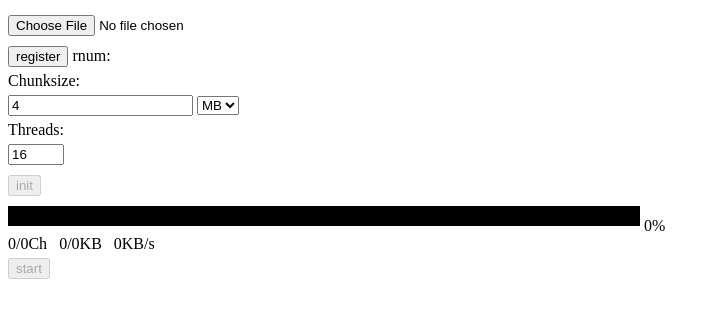
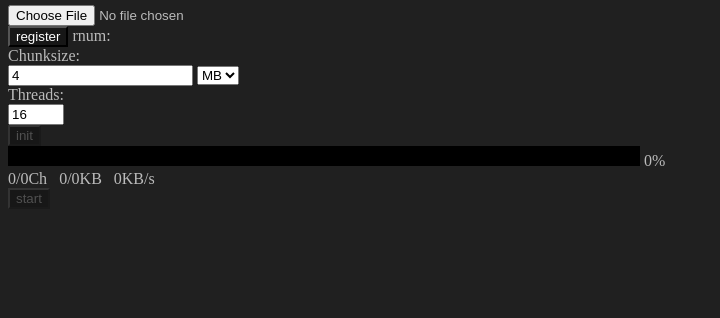
Before and after one commit to dail45/p2p, a Flask app: page /upload in a window 1280 px wide. Shown: the top 318 px of the page, without its empty margins (0-720 px from the left). Run offline with Flask 2, Linux system fonts and the light colour scheme.

Commit message:
Server v14 --Chunks and Size Labels render --progressBar render --Starter CSS

```diff
--- /dev/null
+++ b/static/upload.css
@@ -0,0 +1,20 @@
+body {
+    background-color: #202020;
+    color: #BBBBBB;
+    border-color: #BBBBBB;
+    margin-top: 5px;
+    margin-bottom: 5px;
+}
+button {
+    background-color: #171717;
+    color: #ffffff;
+}
+button:hover {
+    border: 2px solid #707070;
+}
+button:disabled {
+    color: #505050;
+}
+button:checked {
+    background-color: #353535;
+}
--- a/static/upload.js
+++ b/static/upload.js
@@ -13,26 +13,26 @@ function strSizeFormatToInt(sizeFormat) {
   }
 }
 
-function formatSize(size) {
+function formatSize(size, power=0) {
   let newSize = size
   let typeSize = "B"
   let typeSizeInt = 0
-  if (newSize >= 1024) {
+  if (newSize >= 1024 || power > 0) {
     newSize /= 1024
     typeSize = "KB"
     typeSizeInt++
   }
-  if (newSize >= 1024) {
+  if (newSize >= 1024 || power > 1) {
     newSize /= 1024
     typeSize = "MB"
     typeSizeInt++
   }
-  if (newSize >= 1024) {
+  if (newSize >= 1024 || power > 2) {
     newSize /= 1024
     typeSize = "GB"
     typeSizeInt++
   }
-  return Array.of([newSize, typeSize, typeSizeInt])
+  return [parseFloat(newSize.toFixed(2)), typeSize, typeSizeInt]
 }
 
 async function register() {
@@ -41,7 +41,7 @@ async function register() {
   response = await fetch("/reg")
   rnum = await response.text()
   document.getElementById("rnumLabel").innerText = "rnum: " + rnum
-  setTimeout(() => {regBtn.disabled = false}, 1000)
+  setTimeout(() => {regBtn.disabled = false}, 500)
   initBtn.disabled = false
   regFlag = true
   initFlag = false
@@ -70,7 +70,7 @@ async function init() {
   })
   let log = await response.json()
   console.log(log)
-  setTimeout(() => {regBtn.disabled = false;initBtn.disabled = false}, 1000)
+  setTimeout(() => {regBtn.disabled = false;initBtn.disabled = false}, 500)
   startBtn.disabled = false
 }
 
@@ -129,7 +129,9 @@ async function sendChunk(chunk, index) {
         body: chunk
       })
       uploaded++
-      uploadedBytes += chunk.length
+      uploadedBytes += chunk.byteLength
+      renderProgressBar(Math.ceil((uploadedBytes / file.size) * 100))
+      renderChunksAndSizeAndSpeed(uploaded, uploadedBytes)
       threadsOn--
       if (uploadedBytes === file.size) {
         doneFlag = true
@@ -137,7 +139,6 @@ async function sendChunk(chunk, index) {
       }
       break
     }
-
   }
 }
 
@@ -153,31 +154,64 @@ async function readChunk(start, end) {
   })
 }
 
+function renderProgressBar(value) {
+  var canvas = document.getElementById("progressBar")
+  if (canvas.getContext) {
+    var ctx = canvas.getContext("2d")
+    ctx.fillStyle = "#BBBBBB"
+    ctx.fillRect(0, 0, canvas.width,20)
+    ctx.fillStyle = "#202020"
+    ctx.fillRect(1, 1, canvas.width - 2, 18)
+    ctx.fillStyle = "#05B8CC"
+    if (value > 100) {
+      width = 100
+    } else {
+      width = 1 * value
+    }
+    ctx.fillRect(1, 1, width, 18)
+    console.log(canvas.height, canvas.width)
+  }
+  if (value > 100) {
+      value = 100
+    } else {
+      value = 1 * value
+    }
+  var progressBarValue = document.getElementById("progressBarValue")
+  progressBarValue.innerText = `${value} %`
+}
 
-let fileFlag = false
-let regFlag = false
-let initFlag = false
-let doneFlag = false
-let rnum = 0
-let file = null
-let chunkSize = 4 * (2 ** 20)
-let threads = 16
-let threadsOn = 0
-let uploaded = 0
-let uploadedBytes = 0
-let speed = 0
-let fileBtn = document.getElementById("uploadbtn")
-let regBtn = document.getElementById("regBtn")
-let chunkSizeInput = document.getElementById("numberChunkSizeInput")
-let chunkSizeTypeInput = document.getElementById("typeChunkSizeSelect")
-let threadsInput = document.getElementById("threadCountInput")
-let initBtn = document.getElementById("initBtn")
-let progressBar = document.getElementById("progressBar")
-let progressBarValue = document.getElementById("progressBarValue")
-let chunksLabel = document.getElementById("ChunksLabel")
-let sizeLabel = document.getElementById("SizeLabel")
-let speedLabel = document.getElementById("SpeedLabel")
-let startBtn = document.getElementById("startBtn")
+function renderChunksAndSizeAndSpeed(chunks, size) {
+  chunksLabel.innerText = `${chunks}/${Math.ceil(file.size / chunkSize)}Ch  `
+  var formatedSize = formatSize(file.size)
+  var sizeDone = formatSize(size, power=formatedSize[2])
+  sizeLabel.innerText = `${sizeDone[0]}/${formatedSize[0]}${formatedSize[1]}  `
+}
+
+
+var fileFlag = false
+var regFlag = false
+var initFlag = false
+var doneFlag = false
+var rnum = 0
+var file = null
+var chunkSize = 4 * (2 ** 20)
+var threads = 16
+var threadsOn = 0
+var uploaded = 0
+var uploadedBytes = 0
+var speed = 0
+var fileBtn = document.getElementById("uploadbtn")
+var regBtn = document.getElementById("regBtn")
+var chunkSizeInput = document.getElementById("numberChunkSizeInput")
+var chunkSizeTypeInput = document.getElementById("typeChunkSizeSelect")
+var threadsInput = document.getElementById("threadCountInput")
+var initBtn = document.getElementById("initBtn")
+var progressBar = document.getElementById("progressBar")
+var progressBarValue = document.getElementById("progressBarValue")
+var chunksLabel = document.getElementById("ChunksLabel")
+var sizeLabel = document.getElementById("SizeLabel")
+var speedLabel = document.getElementById("SpeedLabel")
+var startBtn = document.getElementById("startBtn")
 
 document.addEventListener("readystatechange", () => {
   if (document.readyState === "complete") {
--- a/templates/upload.html
+++ b/templates/upload.html
@@ -7,14 +7,11 @@
     <meta http-equiv="X-UA-Compatible" content="ie=edge">
     <title>Upload</title>
     <script src="./static/upload.js"></script>
-    <style>* {
-        margin-top: 5px;
-        margin-bottom: 5px;
-    }</style>
+    <link href="../static/upload.css" rel="stylesheet">
 </head>
 <body>
     <input type="file" id="uploadbtn" onclick=""><br>
-    <input type="button" value="register" id="regBtn" onclick="">
+    <button value="register" id="regBtn" onclick="">register</button>
     <span id="rnumLabel">rnum: </span><br>
     <span>Chunksize: </span><br>
     <input type="number" id="numberChunkSizeInput" value="4">
@@ -25,9 +22,9 @@
     </select><br>
     <span>Threads: </span><br>
     <input type="number" id="threadCountInput" value="16" min="1" max="64"><br>
-    <input type="button" value="init" id="initBtn"><br>
-    <canvas style="width: 50%; height: 20px; background-color: black" id="progressBar"></canvas><span id="progressBarValue"> 0%</span><br>
-    <span id="ChunksLabel">0/0Ch&nbsp;&nbsp;&nbsp;</span><span id="SizeLabel">0/0KB&nbsp;&nbsp;&nbsp;</span><span id="SpeedLabel">0KB/s</span><br>
-    <input type="button" id="startBtn" value="start">
+    <button value="init" id="initBtn">init</button><br>
+    <canvas style="width: 50%; height: 20px; background-color: black" id="progressBar" height="20px" width="102px"></canvas><span id="progressBarValue"> 0%</span><br>
+    <span id="ChunksLabel">0/0Ch</span>&nbsp;&nbsp;&nbsp;<span id="SizeLabel">0/0KB</span>&nbsp;&nbsp;&nbsp;<span id="SpeedLabel">0KB/s</span><br>
+    <button id="startBtn" value="start">start</button>
 </body>
 </html>
```
Also changed, not shown: templates/download.html (+20 -2 lines), static/download.js (added).
